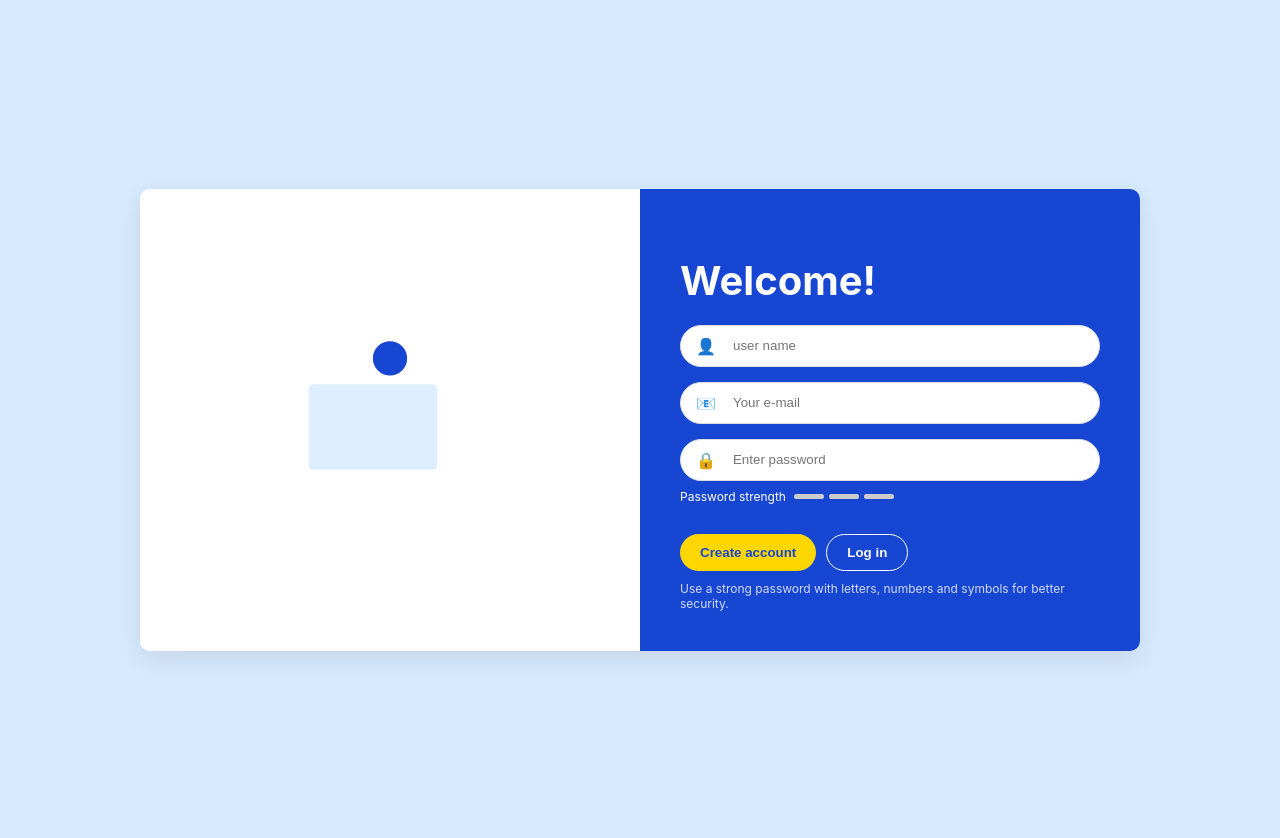
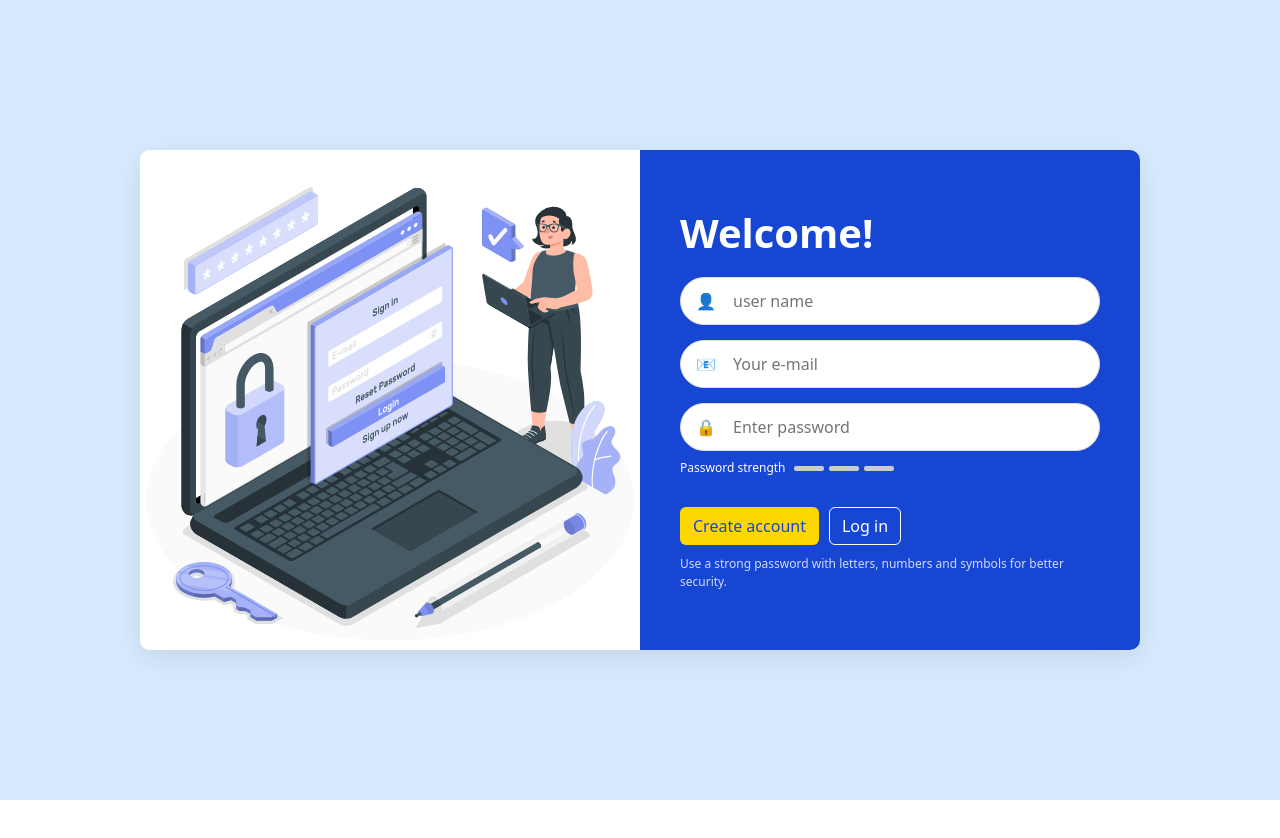
Before and after one commit to djemelitsapijosias/ums-frontend, a React (Create React App) app: page / in a window 1280 px wide. After the commit the page ends 800 px from the top, so only its background shows below. Built offline with nearby package versions, Linux system fonts and the light colour scheme.

Commit message:
Refactor LoginPage component: replace inline SVG with imported SVG image, update button structure, and adjust CSS styles for left section

```diff
--- a/src/components/LoginPage.jsx
+++ b/src/components/LoginPage.jsx
@@ -1,4 +1,5 @@
 import React, { useState, useMemo } from "react";
+import SVGimage from "../assets/SVGimage.svg";
 import "../styles/LoginPage.css"; // import the CSS file
 
 /* ---------- Small reusable components ---------- */
@@ -60,23 +61,6 @@ const Button = ({
   </button>
 );
 
-/* ---------- Inline SVG illustration (Left side) ---------- */
-const LeftIllustration = () => (
-  <div className="illustration">
-    <svg
-      viewBox="0 0 700 520"
-      width="100%"
-      height="100%"
-      xmlns="http://www.w3.org/2000/svg"
-      role="img"
-      aria-label="Login illustration"
-    >
-      {/* simplified illustration */}
-      <rect x="160" y="180" rx="12" width="300" height="200" fill="#dfeeff" />
-      <circle cx="350" cy="120" r="40" fill="#1746d3" />
-    </svg>
-  </div>
-);
 
 /* ---------- Page component + form logic ---------- */
 export default function LoginPage() {
@@ -97,7 +81,7 @@ export default function LoginPage() {
       <div className="login-container">
         {/* Left illustration */}
         <div className="left-section">
-          <LeftIllustration />
+          <img src={SVGimage} alt="Phone illustration" />
         </div>
 
         {/* Right form */}
@@ -145,16 +129,16 @@ export default function LoginPage() {
             </div>
 
             <div className="button-group">
-              <Button  variant="primary">
-                Create account
+              <Button variant="primary">Create account</Button>
+              <Button type="submit" variant="outline">
+                Log in
               </Button>
-              <Button  type="submit" variant="outline">Log in</Button>
             </div>
           </form>
-              <div className="password-tip">
-                Use a strong password with letters, numbers and symbols for
-                better security.
-              </div>
+          <div className="password-tip">
+            Use a strong password with letters, numbers and symbols for better
+            security.
+          </div>
         </div>
       </div>
     </div>
--- a/src/index.js
+++ b/src/index.js
@@ -3,6 +3,7 @@ import ReactDOM from 'react-dom/client';
 import './index.css';
 import App from './App';
 import reportWebVitals from './reportWebVitals';
+import 'bootstrap/dist/css/bootstrap.min.css';
 
 const root = ReactDOM.createRoot(document.getElementById('root'));
 root.render(
--- a/src/styles/LoginPage.css
+++ b/src/styles/LoginPage.css
@@ -20,7 +20,7 @@
 
 .left-section {
   background: #ffffff;
-  padding: 20px;
+  padding: 0px;
   display: flex;
   align-items: center;
   justify-content: center;
```
Also changed, not shown: src/assets/SVGimage.svg (added), src/logo.svg.
